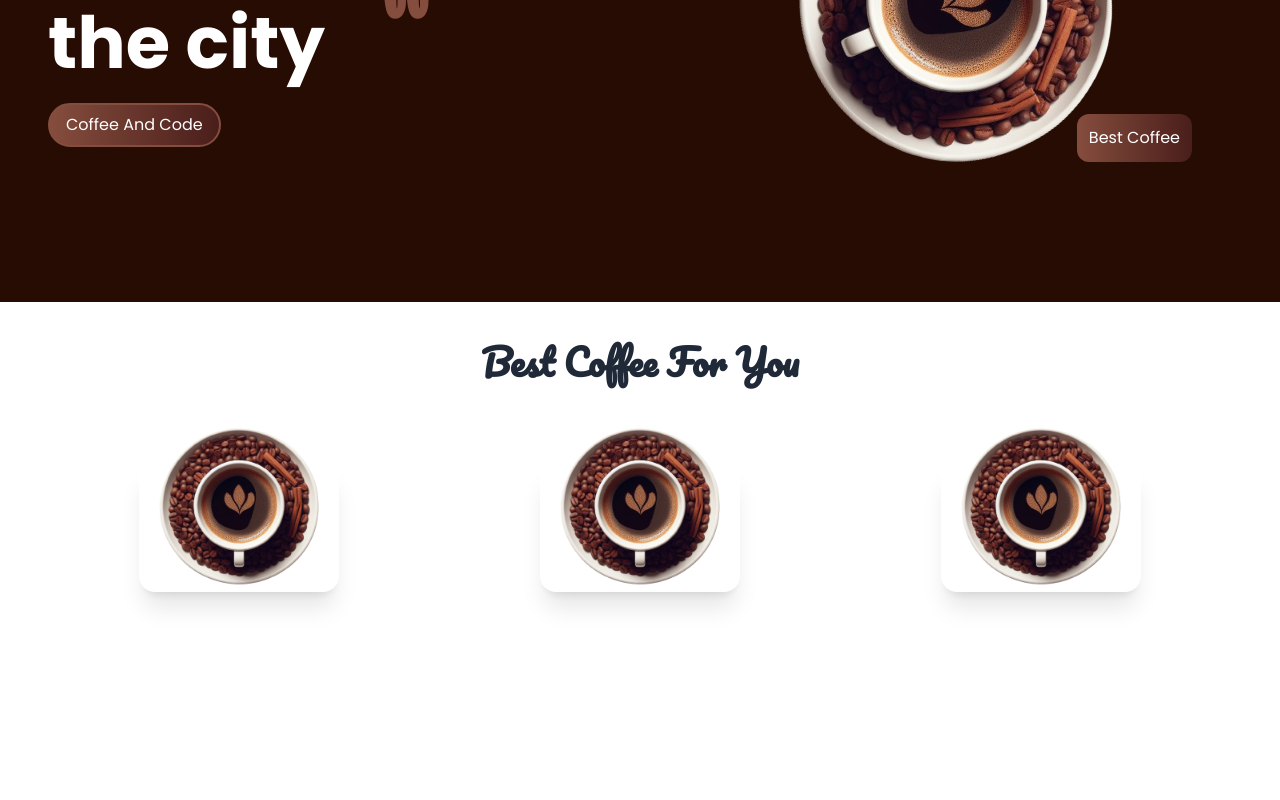
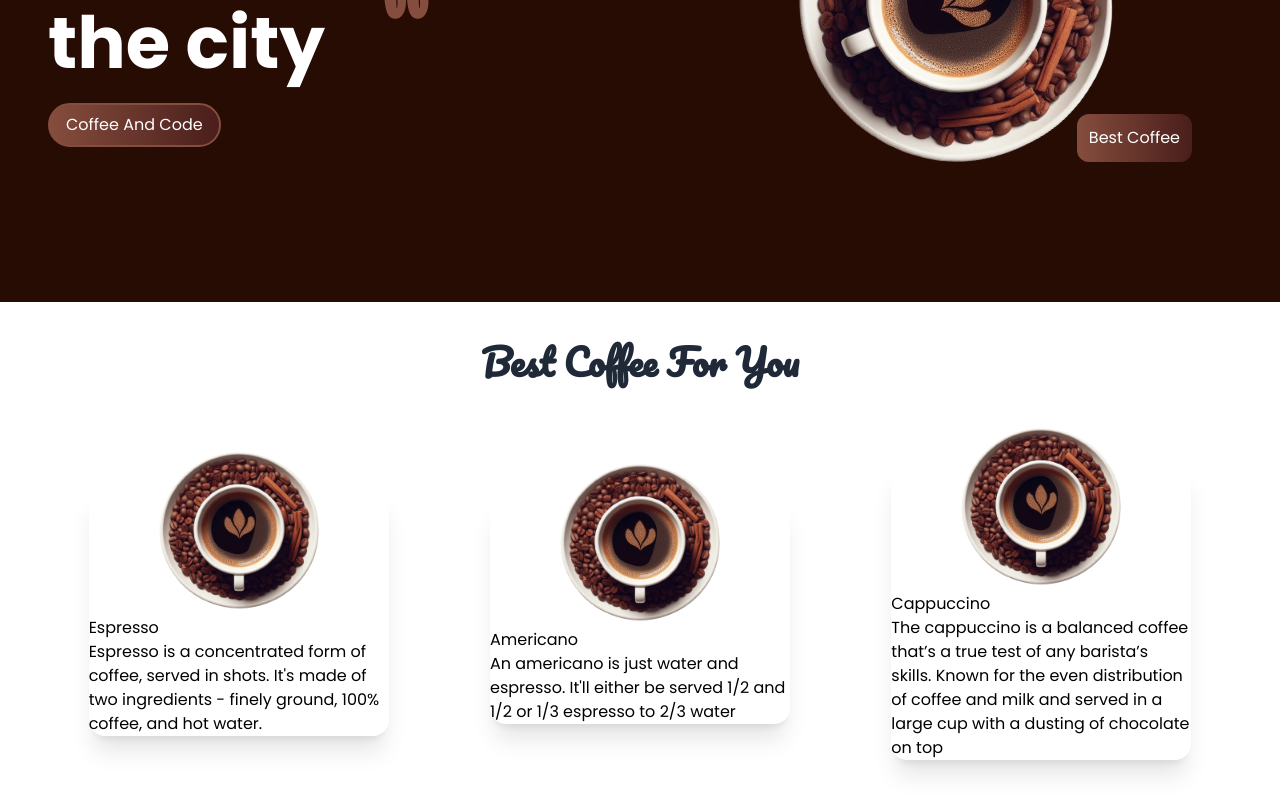
Before and after one commit to aadarshraj02/Coffee-cafe, a React (Vite) app: page / in a window 1280 px wide. Shown: the part 358-1158 px from the top of the page. Before the commit the page ends 990 px from the top, so only its background shows below. Built offline with nearby package versions, Linux system fonts and the light colour scheme; a web font is replaced by a local one.

Commit message:
added h1 and p for descreption

```diff
--- a/src/components/Services.jsx
+++ b/src/components/Services.jsx
@@ -46,6 +46,10 @@ const Services = () => {
                   className="max-w-[200px] block mx-auto transform -translate-y-14 hover:scale-110 hover:rotate-6 duration-300"
                 />
               </div>
+              <div>
+                <h1>{data.name}</h1>
+                <p>{data.description}</p>
+              </div>
             </div>
           ))}
         </div>
```
